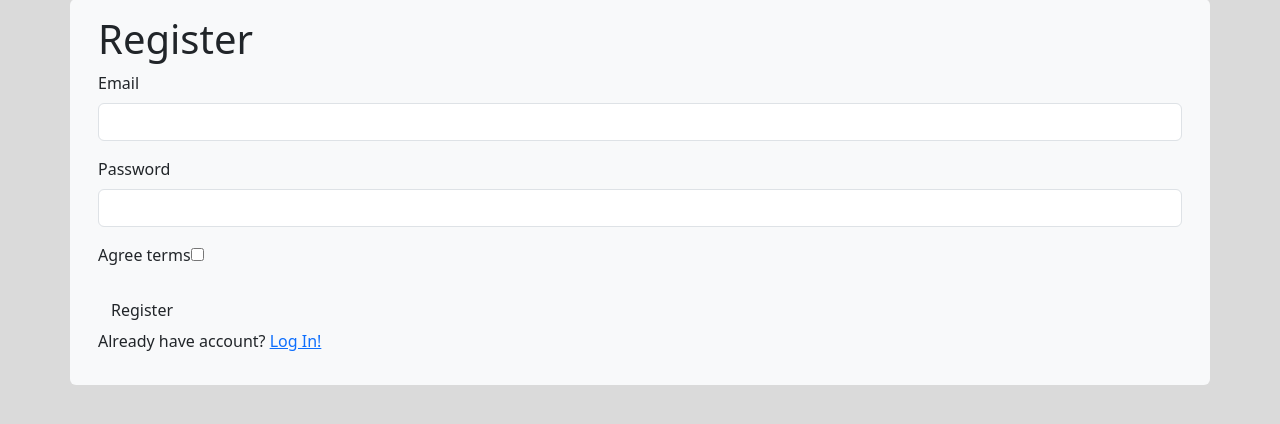
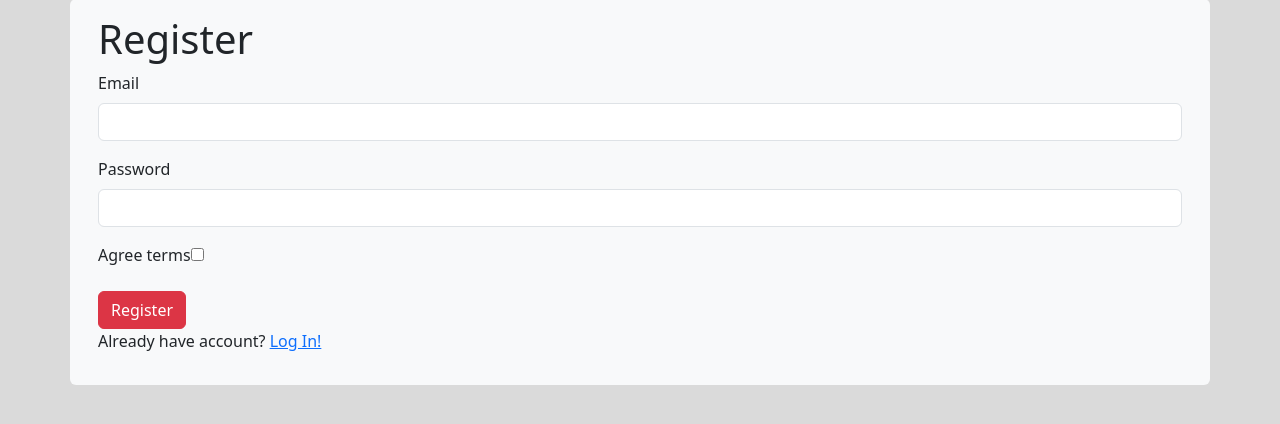
Before and after one commit to xxz07/Budget-Buddy, a Symfony app: template templates/registration/register.html.twig in a window 1280 px wide. Shown: the part 49-473 px from the top of the page. Run offline with Twig, Linux system fonts and the light colour scheme; the template is opened without the code that fills it, so the values that code supplies are empty; form fields are guessed from the names that the template uses; some libraries are stand-ins or nearby versions.

Commit message:
fixed the registratio button

```diff
--- a/templates/registration/register.html.twig
+++ b/templates/registration/register.html.twig
@@ -46,7 +46,7 @@
                 }) }}
                 {{ form_row(registrationForm.agreeTerms) }}
 
-                <button type="submit" class="btn">Register</button>
+                <button type="submit" class="btn btn-danger">Register</button>
                 {{ form_end(registrationForm) }}
 
                 <p>Already have account? <a href="/login">Log In!</a></p>
```
